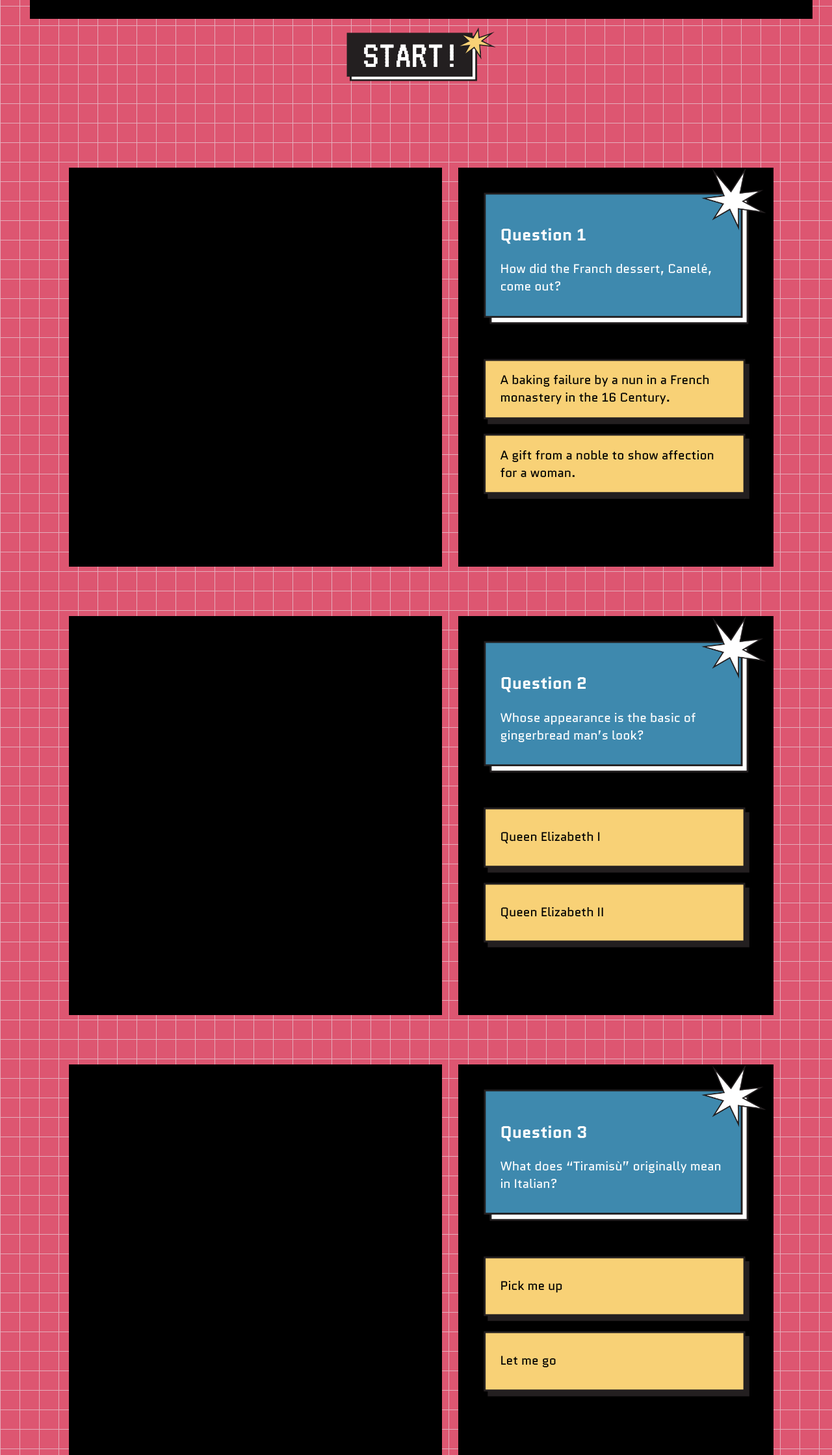
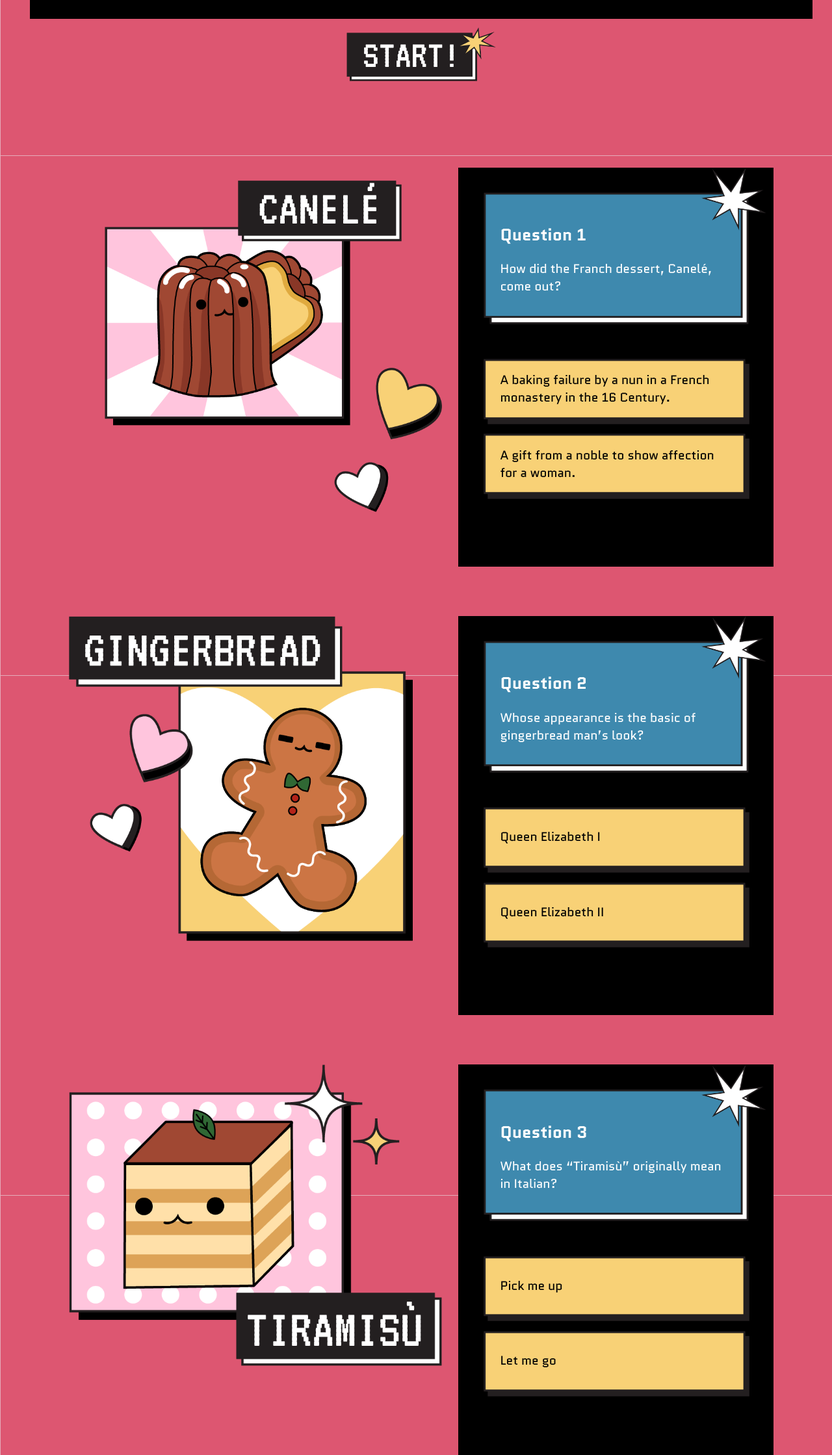
Before and after one commit to scarlettchia/finalProject, a plain HTML site: page index.html in a window 1280 px wide. Shown: the part 561-2800 px from the top of the page at 65% size. Drawn offline with Linux system fonts and the light colour scheme.

Commit message:
add quiz images

```diff
--- a/css/style.css
+++ b/css/style.css
@@ -9,6 +9,7 @@ html{
     linear-gradient(#E5ACBA 1px, transparent 0),
     linear-gradient(90deg, #E5ACBA  1px, transparent 0);
     background-size: 30px 30px, 30px 30px;
+    background-attachment: fixed;
 }
 
 
@@ -133,7 +134,7 @@ p{
 .quizLeft {
     width: 45vw;
     height: 48vw;
-    background-color: black;
+
 }
 
 .quizRight {
@@ -203,7 +204,7 @@ p{
 .lastQuizLeft {
     width: 45vw;
     height: 45vw;
-    background-color: black;
+
 }
 
 .lastQuizRight {
@@ -221,6 +222,29 @@ p{
     margin-bottom: 4vw;
 
 }
+/*winpage
+.congrat{
+  position:absolute;
+  margin-left: 4vw;
+  margin-top:2vw;
+  z-index: 1;
+}
+.winLeft {
+    margin-top: 7vw;
+    margin-bottom: 4vw;
+    margin-left: 8vw;
+    margin-right:3vw;
+}
+
+#home{
+      margin: 0 auto;
+      width:18vw;
+      margin-top: 1vw;
+      margin-bottom: 4vw;
+  }
+
+
+
 /*---------------------------*/
 /*
   section:nth-of-type(3) {
--- a/index.html
+++ b/index.html
@@ -58,6 +58,7 @@
                     <div class="quizContainer">
                         <div class="boxs">
                             <div class="quizLeft">
+                                <img src="images/quizImages/canele.png">
                             </div>
                             <div class="quizRight">
                                 <div class="questionImg">
@@ -98,6 +99,7 @@
                 <div class="quizContainer">
                     <div class="boxs">
                         <div class="quizLeft">
+                            <img src="images/quizImages/ginger.png">
                         </div>
                         <div class="quizRight">
                             <div class="questionImg">
@@ -135,6 +137,7 @@
             <div class="quizContainer">
                 <div class="boxs">
                     <div class="quizLeft">
+                        <img src="images/quizImages/tiramisu.png">
                     </div>
                     <div class="quizRight">
                         <div class="questionImg">
@@ -175,6 +178,7 @@
             <div class="quizContainer">
                 <div class="boxs">
                     <div class="quizLeft">
+                        <img src="images/quizImages/chocolate.png">
                     </div>
                     <div class="quizRight">
                         <div class="questionImg">
@@ -213,6 +217,7 @@
         <div class="quizContainer">
             <div class="boxs">
                 <div class="lastQuizLeft">
+                    <img src="images/quizImages/puff.png">
                 </div>
                 <div class="lastQuizRight">
                     <div class="questionImg">
@@ -261,7 +266,6 @@
             </section>
 
 
-
         <script src="java.js"></script>
 
     </body>
```
Also changed, not shown: images/congrat.png (added), images/home.png (added), images/oops.png (added), images/quizImages/canele.png (added), images/quizImages/chocolate.png (added), images/quizImages/ginger.png (added), images/quizImages/home.png (deleted), images/quizImages/number.png (deleted), images/quizImages/puff.png (added), images/quizImages/tiramisu.png (added).
